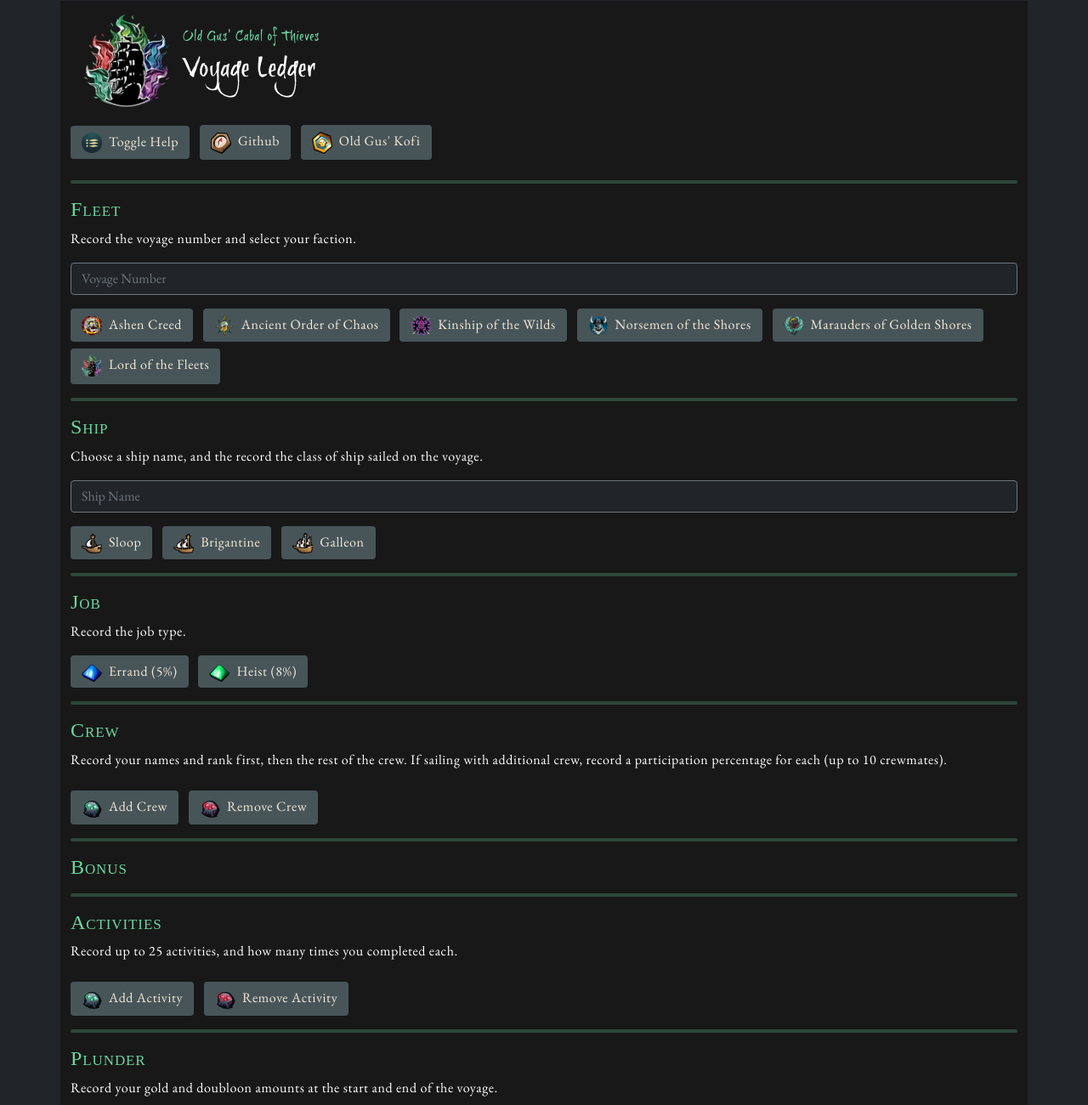
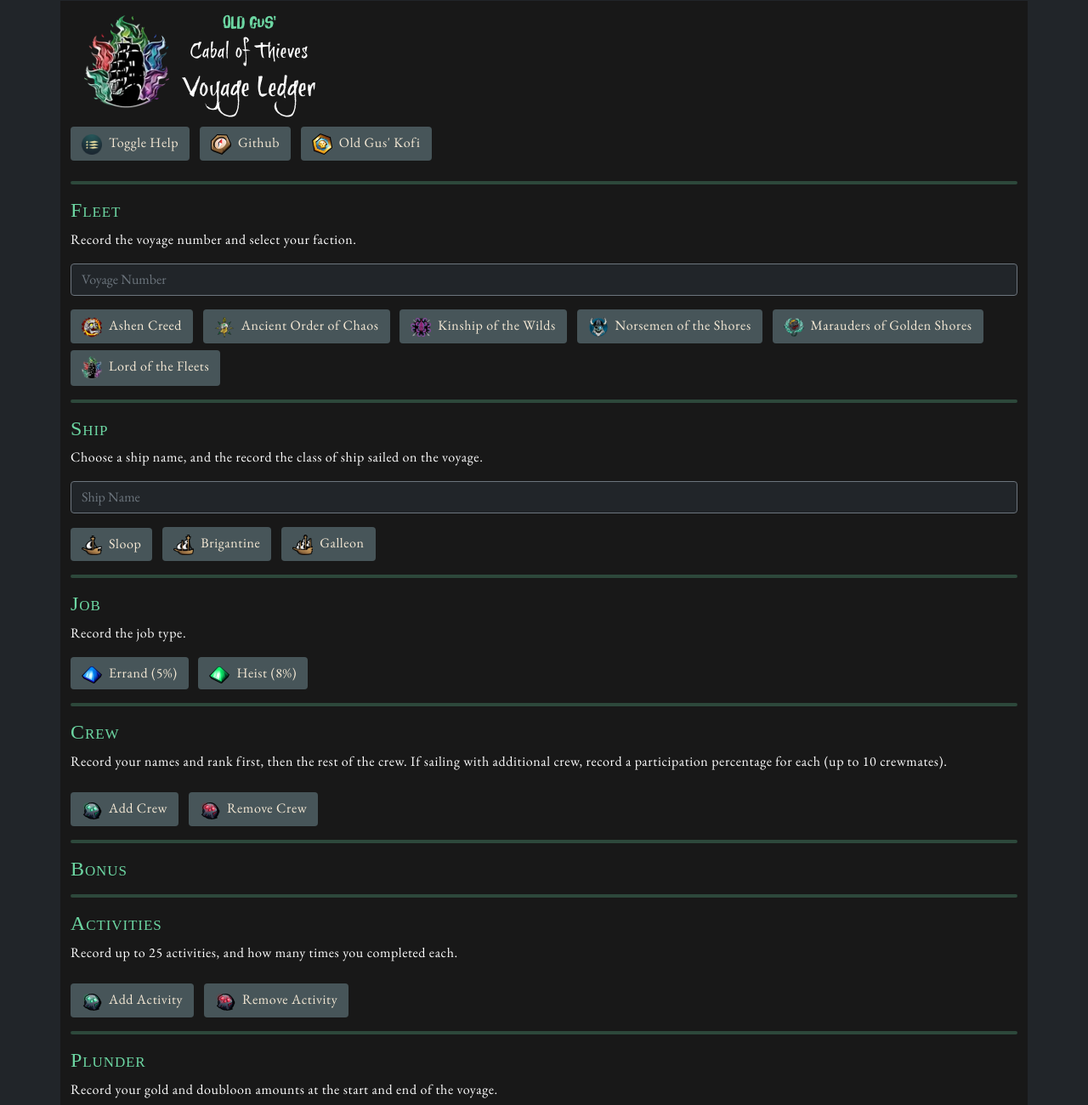
Before and after one commit to callmepartario/cabal-payout, a plain HTML site: page index.html in a window 1280 px wide. Shown: the top 1300 px of the page at 85% size. Drawn offline with nearby package versions, Linux system fonts and the light colour scheme; a web font is replaced by a local one.

Commit message:
title font

```diff
--- a/css/cabal-payout.css
+++ b/css/cabal-payout.css
@@ -6,6 +6,11 @@
 @font-face {
     font-family: "Brushtip Texe";
     src: url("../fonts/brushtiptexe.woff2") format('woff2');
+}
+
+@font-face {
+    font-family: "Pintassilgo Prints";
+    src: url("../fonts/pintassilgoprints.woff2") format('woff2');
 }
 
 /* basics  */
@@ -34,13 +39,20 @@ h1 {
     line-height: 1;
     padding-top: 1rem;
 }
-h1 span.og-title {
-    font-size: 1rem;
+h1 span.og-name {
+    font-family: "Pintassilgo Prints";
+    font-weight: 400;
+    font-style: normal;
+    letter-spacing: 0;
+    font-size: 1.25rem;
     color: #6cd6a2;
+}
+h1 span.og-cabal {
+    font-size: 1.5rem;
 }
 h2, h3, h4, h5, h6, .h2, .h3, .h4, .h5, .h6 {
     font-family: "Windlass";
-    font-weight: 400;
+    font-weight: 300;
     font-style: normal;
     letter-spacing: 0.0375em;
     color: #6cd6a2;
--- a/index.html
+++ b/index.html
@@ -27,7 +27,11 @@
           <img src="images/cabal.webp" alt="Logo" aria-hidden="true" class="cabal-logo me-3">
         </div>
         <div class="d-table-cell align-middle">
-          <h1><span class="og-title d-block mb-3">Old Gus' Cabal of Thieves </span>Voyage Ledger</h1>
+          <h1 class="d-inline-block text-center">
+            <span class="og-name d-block mb-3">Old Gus'</span>
+            <span class="og-cabal d-block mb-3">Cabal of Thieves </span>
+            <span>Voyage Ledger</span>
+          </h1>
         </div>
       </div>
     </div>
@@ -1097,7 +1101,7 @@
     </div>
     <hr>
     <div class="og-help pt-2 pb-2 ps-3 pe-3 rounded-2 mt-2 mb-2">
-      <div>v1.09c (2025-03-25)</div>
+      <div>v1.09d (2025-03-25)</div>
       <div>This tool is an independent production, and is not affiliated with <a href="https://www.seaofthieves.com">Sea of Thieves</a> or <a href="https://thecabalofthieves.com">The Cabal of Thieves</a>.</div>
     </div>
     <div class="mb-3"></div>
```
